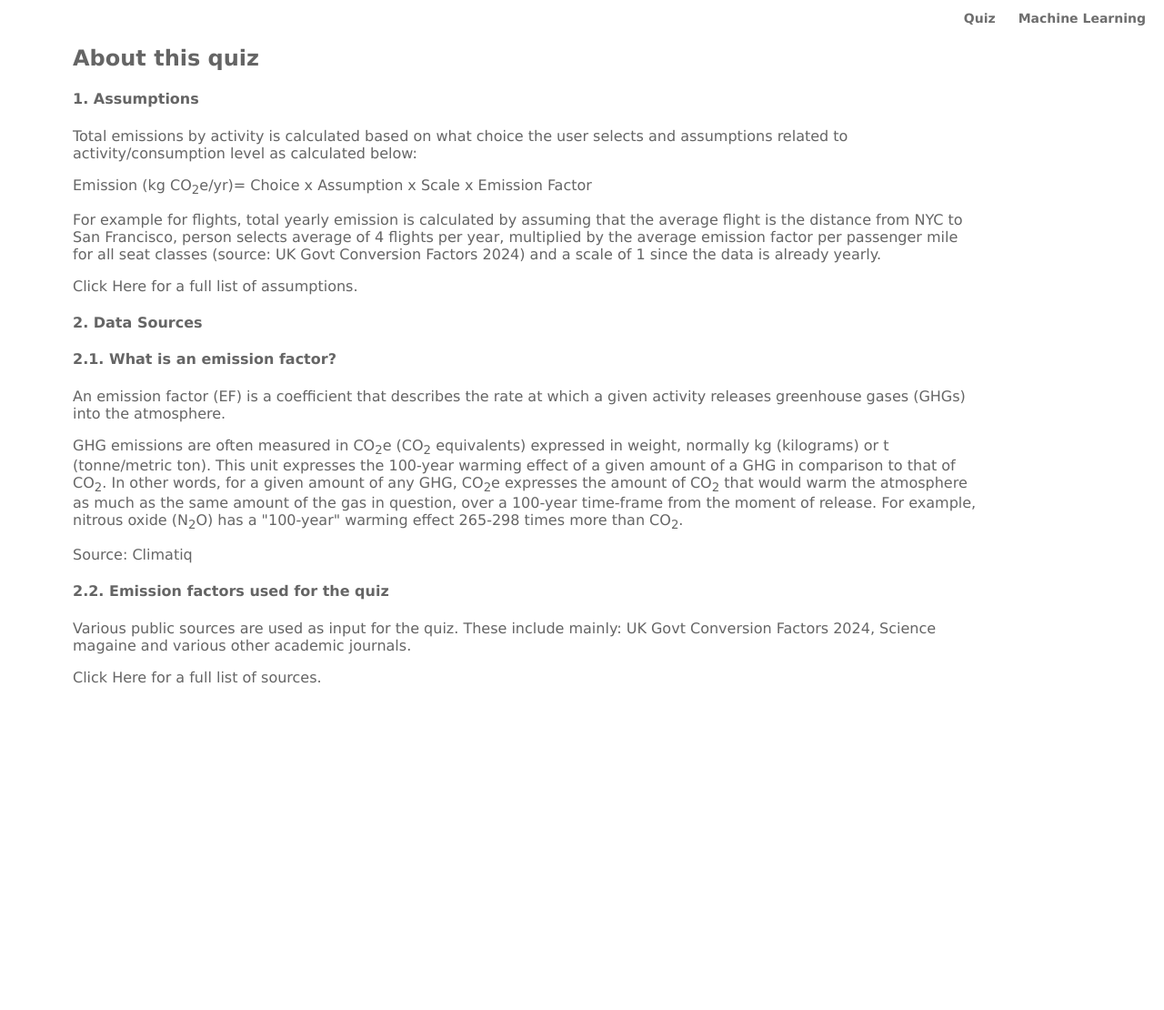
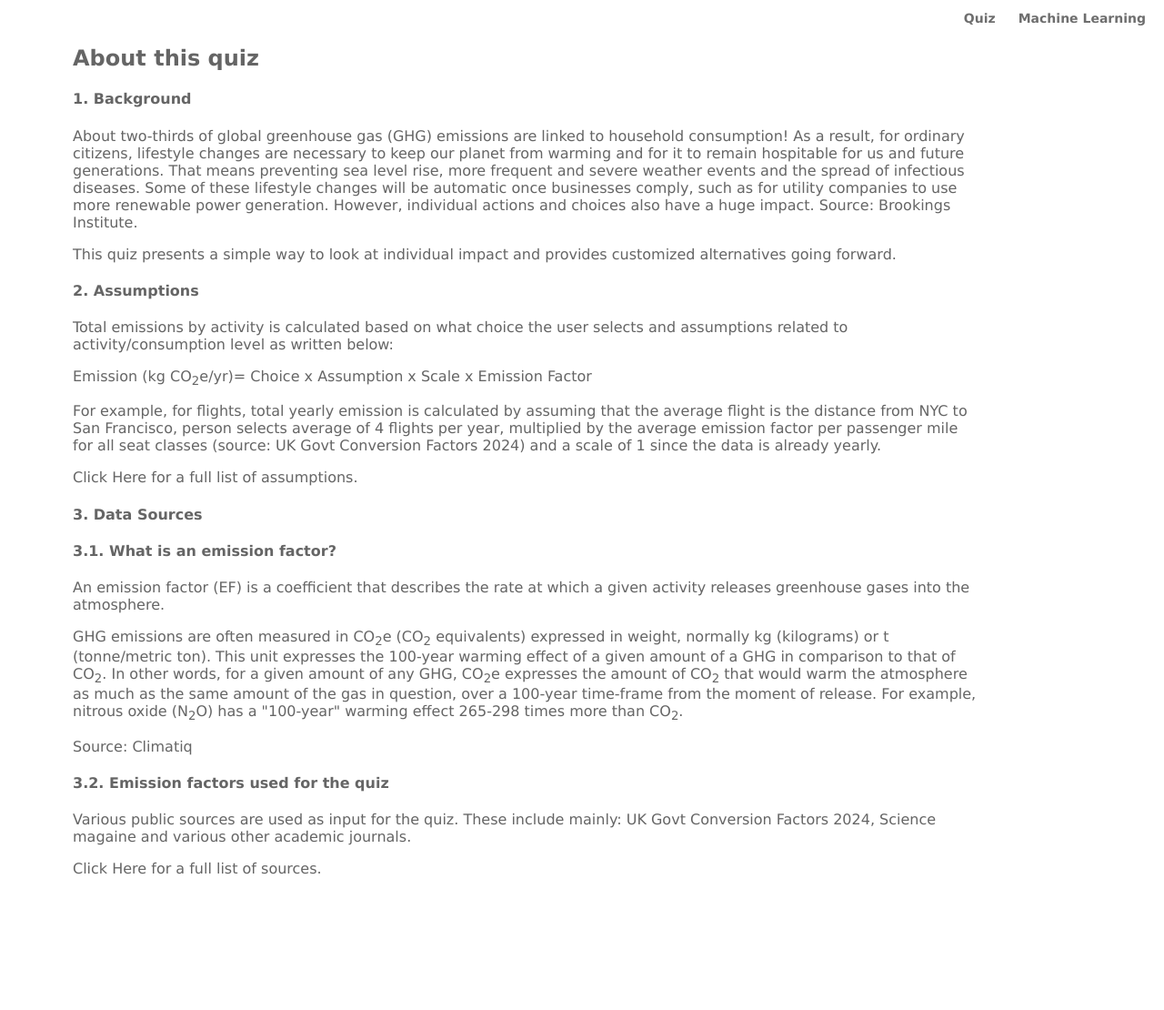
Before and after one commit to meizz1122/carbon-quiz, a Django app: page /myapp/about/ in a window 1280 px wide. Shown: the top 1110 px of the page at 91% size. Before the commit the page ends 751 px from the top, so only its background shows below. Run offline with Django 5.2, Linux system fonts and the light colour scheme.

Commit message:
results page, edits

```diff
--- /dev/null
+++ b/myapp/scripts/results_page.py
@@ -0,0 +1,141 @@
+from myapp.scripts.cluster_input import ClusteringModelManager
+import pandas as pd
+import numpy as np
+from scipy.stats import percentileofscore
+from math import ceil
+
+import matplotlib
+matplotlib.use('Agg')
+import matplotlib.pyplot as plt
+
+
+percentile_path = 'myapp/static/myapp/percentile.png'
+subgroups_path = 'myapp/static/myapp/subgroups.png'
+columns_to_drop = ['car_type','age','location']
+
+
+def generate_percentile_grade(session_id=None):
+    my_cluster = ClusteringModelManager()
+
+    #group data
+    X = my_cluster.get_cluster_data()
+    X = X.drop(columns=columns_to_drop)
+    total_emissions = X.sum(axis=1)
+    p = [0, 25, 50, 75, 100]
+    percentiles = np.percentile(total_emissions, p)
+
+    #user specific data
+    user_data = my_cluster.get_user_data(session_id=session_id)
+    user_total_emissions = user_data.sum(axis=1).values
+    user_percentile = percentileofscore(a=total_emissions,score=user_total_emissions)
+
+    grades = ['FANTASTIC', 'GREAT', 'GOOD', 'OK']
+    user_grade = ''
+    for i, percentile_value in enumerate(percentiles[1:]):
+        if user_total_emissions <= percentile_value:
+            user_grade = grades[i]
+            break
+
+    #create chart
+    fig, ax = plt.subplots(figsize=(8, 5))
+
+    widths = [percentiles[i+1] - percentiles[i] for i in range(len(percentiles)-1)]
+    colors = ["#52d284", "#9fde84", "#feb05a", "#fa5e46"]
+
+    left = percentiles[0]
+    for width, color in zip(widths, colors):
+        ax.barh(y=0, width=width, left=left, height=0.5, color=color, edgecolor=None)
+        left += width
+
+    ax.axvline(x=percentiles[2], color="#343434", linestyle="--")
+    ax.text(x=percentiles[2],y=-0.31, s='Median', ha='center', va='bottom',fontfamily='Verdana', color='#343434', fontsize=10)
+
+    ax.axvline(x=user_total_emissions, color="black", linestyle="--", linewidth=2.5)
+    ax.text(x=user_total_emissions,y=-0.35, s='You', ha='center', fontfamily='Verdana', color='black', fontweight='bold', fontsize=12)
+
+    ax.text(x=percentiles[0],y=-0.26, s='Low Impact', ha='left', va='top', fontfamily='Verdana', color='#52d284', fontweight='light', fontsize=10)
+    ax.text(x=percentiles[-1],y=-0.26, s='High Impact', ha='right',va='top', fontfamily='Verdana', color='#fa5e46', fontweight='light', fontsize=10)
+
+    ax.set_title("Your Total Emissions Compared to Population Quartiles", fontsize=14, color='#343434')
+    ax.set_xlim(0, percentiles[-1])
+    ax.axis('off')
+
+    plt.figtext(0.05, 0.9, s=f"You're doing ", fontfamily='Verdana', color='#343434', fontweight='normal', fontsize=22)
+    plt.figtext(0.3, 0.9, s=f"{user_grade}!", fontfamily='Verdana', color='#343434', fontweight='bold', fontsize=23)
+    plt.figtext(0.05, 0.05, s=f"You scored better than ", fontfamily='Verdana', color='#343434', fontweight='normal', fontsize=22)
+    plt.figtext(0.50, 0.05, s=f"{int(100 - user_percentile)}%", fontfamily='Verdana', color='#343434', fontweight='bold', fontsize=23)
+    plt.figtext(0.63, 0.05, s=f"of users", fontfamily='Verdana', color='#343434', fontweight='normal', fontsize=22)
+
+    plt.subplots_adjust(top=0.75, bottom=0.25)
+    plt.savefig(percentile_path)
+    plt.close()
+
+    return user_percentile, user_grade
+
+
+def generate_similar_subgroup(session_id=None):
+    my_cluster = ClusteringModelManager()
+    X = my_cluster.get_cluster_data()
+    user_data = my_cluster.get_user_data(session_id=session_id)
+    user_data = user_data.reset_index(drop=True)
+    user_emission = my_cluster.get_user_emission(session_id=session_id)
+
+    print(user_emission)
+
+    # #user group
+    # user_age = user_data.loc[0, 'age']
+    # user_geo = user_data.loc[0 ,'location']
+
+    # #group averages
+    # age_avg_data = X.drop(columns=['car_type', 'location'])
+    # age_mask = age_avg_data['age'] == user_age
+    # age_avg = age_avg_data[age_mask].sum(axis=1).mean()
+
+    # geo_avg_data = X.drop(columns=['car_type', 'age'])
+    # geo_mask = geo_avg_data['location'] == user_geo
+    # geo_avg = geo_avg_data[geo_mask].sum(axis=1).mean()
+
+    # age_diff = f"{ceil((user_emission - age_avg)/age_avg *100):+}%"
+    # geo_diff = f"{ceil((user_emission - geo_avg)/geo_avg *100):+}%"
+
+    # #charting
+    # labels = ['Age \n Group', 'Location/ \n Geography']
+    # chart_data = {
+    # 'You': (user_emission, user_emission),
+    # 'Group Avg': (int(age_avg), int(geo_avg))
+    # }
+    # bar_colors = ["#45b5c3", "#D3D3D3"]
+    # bar_labels = [[f'You ({age_diff})', f'You ({geo_diff})'], [' Group \n Avg',' Group \n Avg']]
+    # bar_label_weights = ['bold', 'normal']
+
+    # x = np.array([0, 0.8])  # the label locations
+    # width = 0.25  # the width of the bars
+    # multiplier = 0
+
+    # fig, ax = plt.subplots()
+
+    # for i, key in enumerate(chart_data):
+    #     offset = width * multiplier
+    #     rects = ax.barh(x + offset, chart_data.get(key), width, label=key, color=bar_colors[i])
+    #     ax.bar_label(rects, labels=bar_labels[i], color='#343434', weight=bar_label_weights[i])
+    #     multiplier += 1
+
+    # # Add some text for labels, title and custom x-axis tick labels, etc.
+    # ax.set_yticks(x + width - 0.125, labels, color='#343434')
+    # ax.set_xticks([])
+    # ax.spines['top'].set_visible(False)
+    # ax.spines['right'].set_visible(False)
+    # ax.spines['bottom'].set_visible(False)
+    # # ax.spines['left'].set_visible(False)
+    # plt.subplots_adjust(top=0.75, left=0.2)
+
+    # plt.figtext(0.05, 0.9, s=f"Here's how you ", fontfamily='Verdana', color='#343434', fontweight='normal', fontsize=18)
+    # plt.figtext(0.37, 0.9, s=f"compare", fontfamily='Verdana', color='#45b5c3', fontweight='bold', fontsize=19)
+    # plt.figtext(0.05, 0.83, s=f"Within similar subgroups", fontfamily='Verdana', color='#343434', fontweight='normal', fontsize=12)
+
+    # plt.savefig(subgroups_path)
+    # plt.close()
+
+
+def recommended_actions():
+    return None
--- a/myapp/templates/myapp/about.html
+++ b/myapp/templates/myapp/about.html
@@ -38,19 +38,26 @@
 
     <h2>About this quiz</h2>
 
-    <h4>1. Assumptions</h4>
-    <p>Total emissions by activity is calculated based on what choice the user selects and assumptions related to activity/consumption level as calculated below:</p>
+    <h4>1. Background</h4>
+    <p>About two-thirds of global greenhouse gas (GHG) emissions are linked to household consumption! As a result, for ordinary citizens, lifestyle changes are necessary to
+        keep our planet from warming and for it to remain hospitable for us and future generations. That means preventing sea level rise, more frequent and severe weather events
+        and the spread of infectious diseases. Some of these lifestyle changes will be automatic once businesses comply, such as for utility companies to use more renewable power
+        generation. However, individual actions and choices also have a huge impact. Source: Brookings Institute.
+    </p>
+    <p>This quiz presents a simple way to look at individual impact and provides customized alternatives going forward.</p>
+    <h4>2. Assumptions</h4>
+    <p>Total emissions by activity is calculated based on what choice the user selects and assumptions related to activity/consumption level as written below:</p>
     <p>Emission (kg CO<sub>2</sub>e/yr)= Choice x Assumption x Scale x Emission Factor</p>
-    <p>For example for flights, total yearly emission is calculated by assuming that the average flight is the distance from NYC to San Francisco, person selects average
+    <p>For example, for flights, total yearly emission is calculated by assuming that the average flight is the distance from NYC to San Francisco, person selects average
         of 4 flights per year, multiplied by the average emission factor per passenger mile for all seat classes (source: UK Govt Conversion Factors 2024) and a scale of
         1 since the data is already yearly.
     </p>
     <p>Click Here for a full list of assumptions.</p>
-    <h4>2. Data Sources</h4>
+    <h4>3. Data Sources</h4>
 
-    <h4>2.1. What is an emission factor?</h4>
+    <h4>3.1. What is an emission factor?</h4>
     <p>
-        An emission factor (EF) is a coefficient that describes the rate at which a given activity releases greenhouse gases (GHGs) into the atmosphere.
+        An emission factor (EF) is a coefficient that describes the rate at which a given activity releases greenhouse gases into the atmosphere.
     </p>
     <p>
         GHG emissions are often measured in CO<sub>2</sub>e (CO<sub>2</sub> equivalents) expressed in weight, normally kg (kilograms) or t (tonne/metric ton). This unit expresses
@@ -60,7 +67,7 @@
     </p>
     <p>Source: Climatiq</p>
 
-    <h4>2.2. Emission factors used for the quiz</h4>
+    <h4>3.2. Emission factors used for the quiz</h4>
     <p>Various public sources are used as input for the quiz. These include mainly: UK Govt Conversion Factors 2024, Science magaine and various other academic journals.</p>
     <p>Click Here for a full list of sources.</p>
 </body>
--- a/myapp/views.py
+++ b/myapp/views.py
@@ -7,6 +7,7 @@ from django.urls import reverse
 
 from .models import Quiz_Question, Quiz_Choice, Quiz_User, Quiz_Response
 from myapp.scripts.cluster_input import ClusteringModelManager
+import myapp.scripts.results_page as rp
 
 #A view is a “type” of web page in your Django application that generally serves a specific function and has a specific template
 #views return HttpResponse
@@ -86,12 +87,19 @@ def quiz_submit(request):
 def quiz_thanks(request, session_id=None):
     session_id = request.session['session_id']
 
-    #TODO call functions to get total emission, cluster, heatmap; pass results to template
-    my_cluster = ClusteringModelManager()
-    total_em = my_cluster.get_emission(session_id=session_id)
-    user_cluster = my_cluster.get_cluster(session_id=session_id)
+    # my_cluster = ClusteringModelManager()
+    # total_em = my_cluster.get_user_emission(session_id=session_id)
+    # user_cluster = my_cluster.get_user_cluster(session_id=session_id)
 
-    return render(request, "myapp/quiz_thanks.html", {'total_emission':total_em, 'user_cluster': user_cluster})
+    # return render(request, "myapp/quiz_thanks.html", {'total_emission':total_em, 'user_cluster': user_cluster})
+
+    user_percentile, user_grade = rp.generate_percentile_grade(session_id=session_id)
+    user_percentile = int(100 - user_percentile)
+
+    rp.generate_similar_subgroup(session_id=session_id)
+
+    return render(request, "myapp/quiz_thanks.html", {'user_percentile': user_percentile, 'user_grade': user_grade})
+
 
 
 def ML_view(request):
```
Also changed, not shown: myapp/scripts/cluster_input.py (+16 -8 lines), myapp/scripts/create_training_data.py (+8 -56 lines), myapp/templates/myapp/ML.html (+10 -9 lines), myapp/templates/myapp/quiz_thanks.html (+8 -3 lines), myapp/static/myapp/heatmap.png, myapp/static/myapp/percentile.png, myapp/static/myapp/subgroups.png (added).
